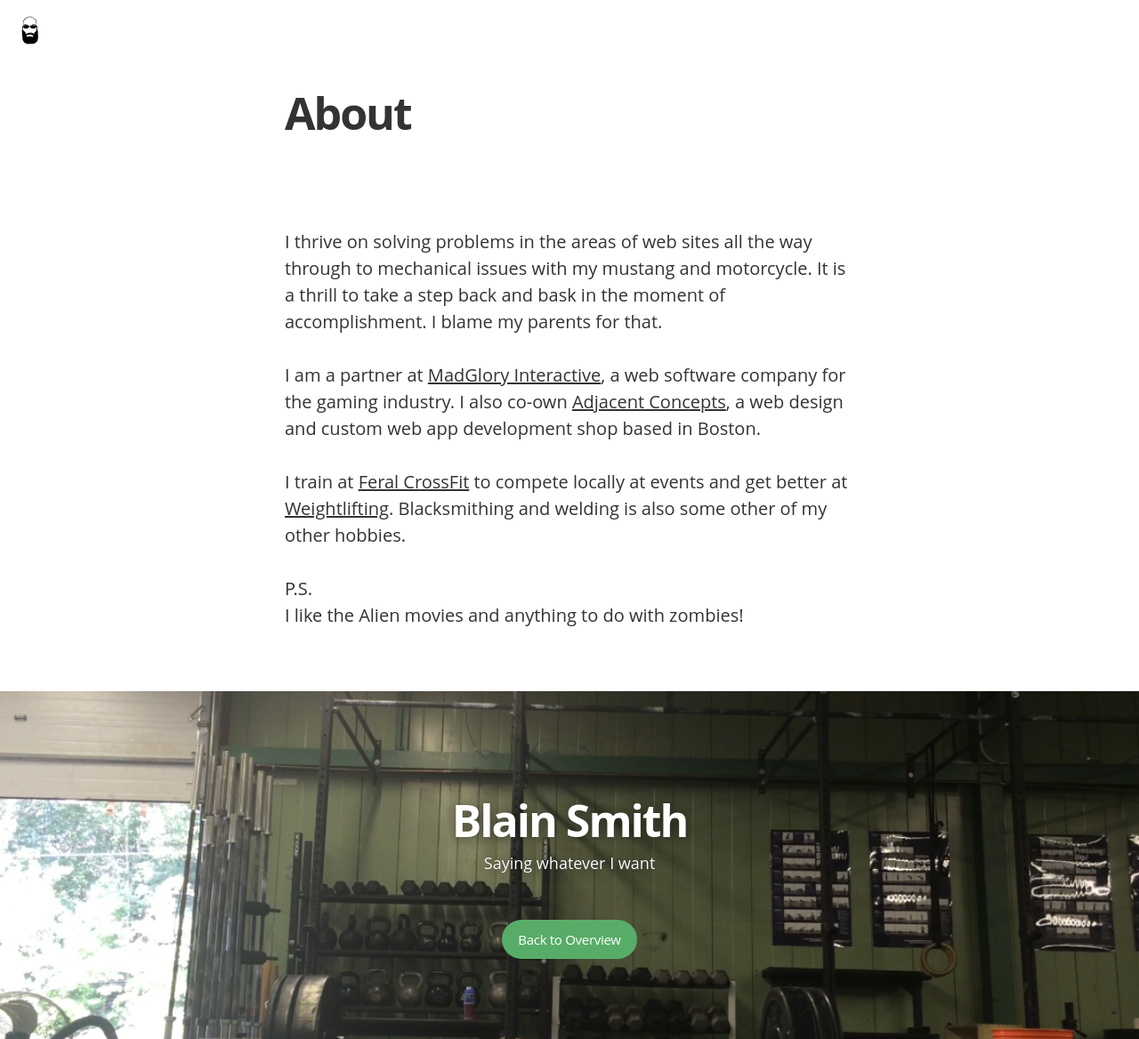
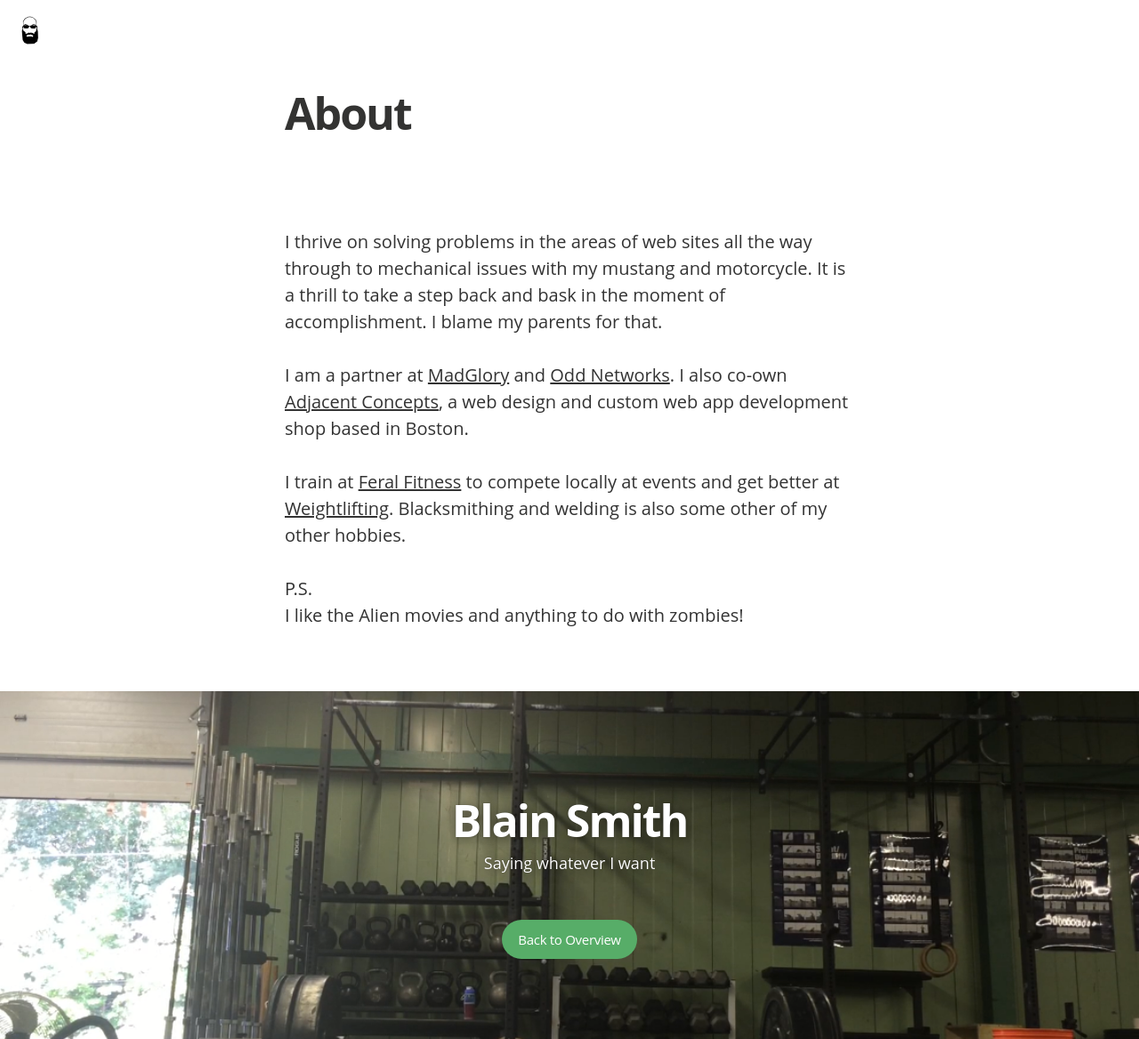
Before and after one commit to blainsmith/blainsmith.com, a Jekyll site: the page built from about/index.md, in a window 1280 px wide. Shown: the whole page at 89% size. Built offline with Jekyll 4.4.1, drawn with Linux system fonts in a browser that asks for light colours; nearby versions of some CDN libraries; some web fonts are replaced; Markdown is read by kramdown in place of the engine named in the settings.

Commit message:
updates about with odd and feral fitness

```diff
--- a/about/index.md
+++ b/about/index.md
@@ -4,9 +4,9 @@ title: About
 ---
 I thrive on solving problems in the areas of web sites all the way through to mechanical issues with my mustang and motorcycle. It is a thrill to take a step back and bask in the moment of accomplishment. I blame my parents for that.
 
-I am a partner at [MadGlory Interactive](http://madgloryint.com), a web software company for the gaming industry. I also co-own [Adjacent Concepts](http://adjacentconcepts.com), a web design and custom web app development shop based in Boston.
+I am a partner at [MadGlory](http://madglory.com) and [Odd Networks](http://oddnetworks.com). I also co-own [Adjacent Concepts](http://adjacentconcepts.com), a web design and custom web app development shop based in Boston.
 
-I train at [Feral CrossFit](http://feral-crossfit.com) to compete locally at events and get better at [Weightlifting](http://en.wikipedia.org/wiki/Olympic_weightlifting). Blacksmithing and welding is also some other of my other hobbies.
+I train at [Feral Fitness](http://feralfitness.org) to compete locally at events and get better at [Weightlifting](http://en.wikipedia.org/wiki/Olympic_weightlifting). Blacksmithing and welding is also some other of my other hobbies.
 
 P.S.
 I like the Alien movies and anything to do with zombies!
```
